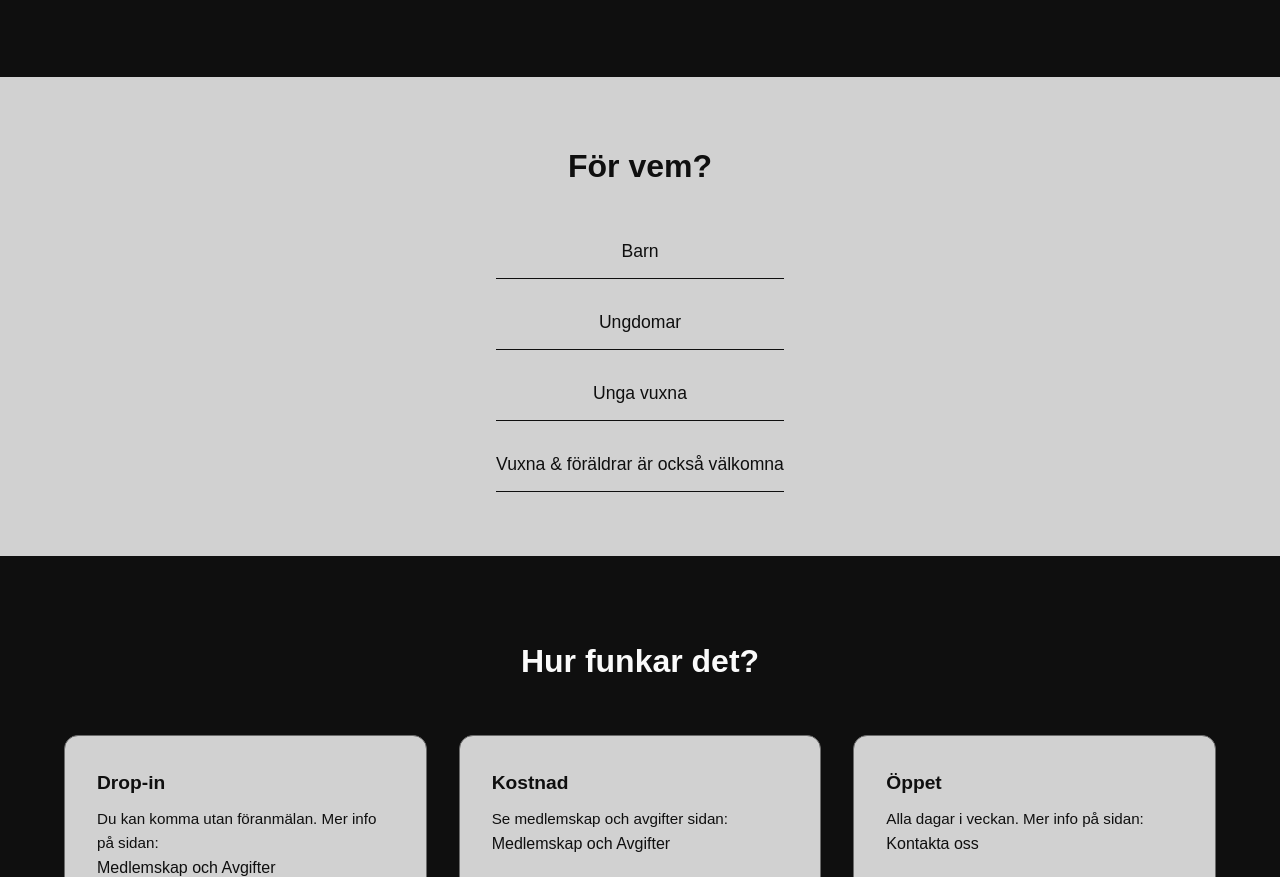
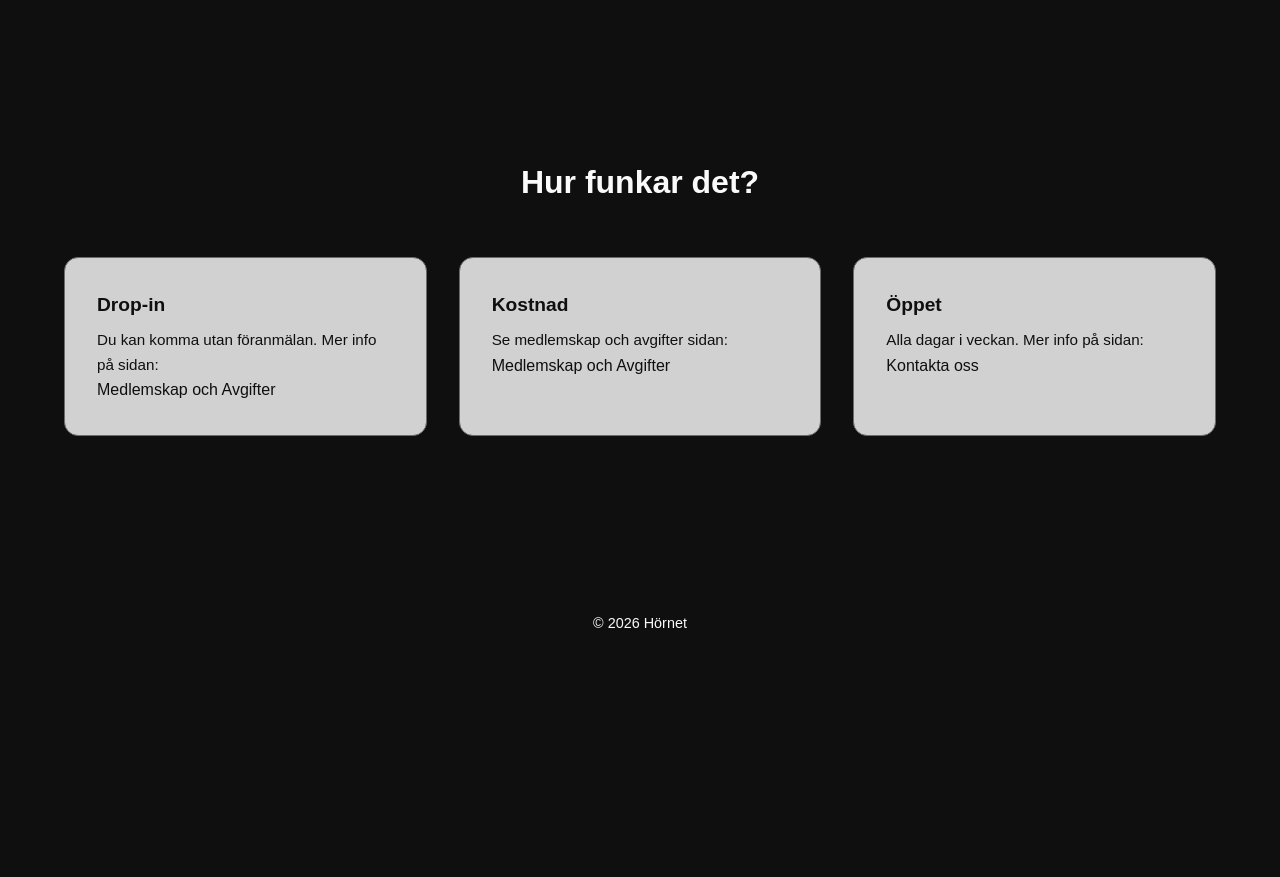
Before and after one commit to punpunmain-oss/HornetWebsite, a plain HTML site: page aktiviteter.html in a window 1280 px wide. Shown: the part 861-1738 px from the top of the page. After the commit the page ends 1528 px from the top, so only its background shows below. Drawn offline with Linux system fonts and the light colour scheme.

Commit message:
removed audience

```diff
--- a/aktiviteter.css
+++ b/aktiviteter.css
@@ -67,38 +67,6 @@
 .activity-card:hover {
   transform: translateY(-6px);
   box-shadow: 0 12px 30px rgba(209, 209, 209, 0.55);
-}
-
-.activities-audience {
-  padding: 4rem 0;
-  background-color: #d1d1d1;
-  display: flex;
-  justify-content: center;
-}
-
-.activities-audience h2 {
-  text-align: center;
-  font-size: 2rem;
-  margin-bottom: 2rem;
-  color: #0F0F0F;
-}
-
-.audience-list {
-  list-style: none;
-  max-width: 600px;
-  margin: 0 auto;
-  padding: 0;
-  display: grid;
-  gap: 1rem;
-}
-
-.audience-list li {
-  display: flex;
-  justify-content: center;
-  padding: 0.8rem 0;
-  border-bottom: 1px solid #0F0F0F;
-  font-size: 1.1rem;
-  color: #0F0F0F;
 }
 
 .activities-info {
--- a/aktiviteter.html
+++ b/aktiviteter.html
@@ -71,19 +71,6 @@
     </div>
   </section>
 
-  <section class="activities-audience">
-    <div class="container">
-      <h2>För vem?</h2>
-
-      <ul class="audience-list">
-        <li>Barn</li>
-        <li>Ungdomar</li>
-        <li>Unga vuxna</li>
-        <li>Vuxna & föräldrar är också välkomna</li>
-      </ul>
-    </div>
-  </section>
-
   <section class="activities-info">
     <div class="container">
       <h2>Hur funkar det?</h2>
```
